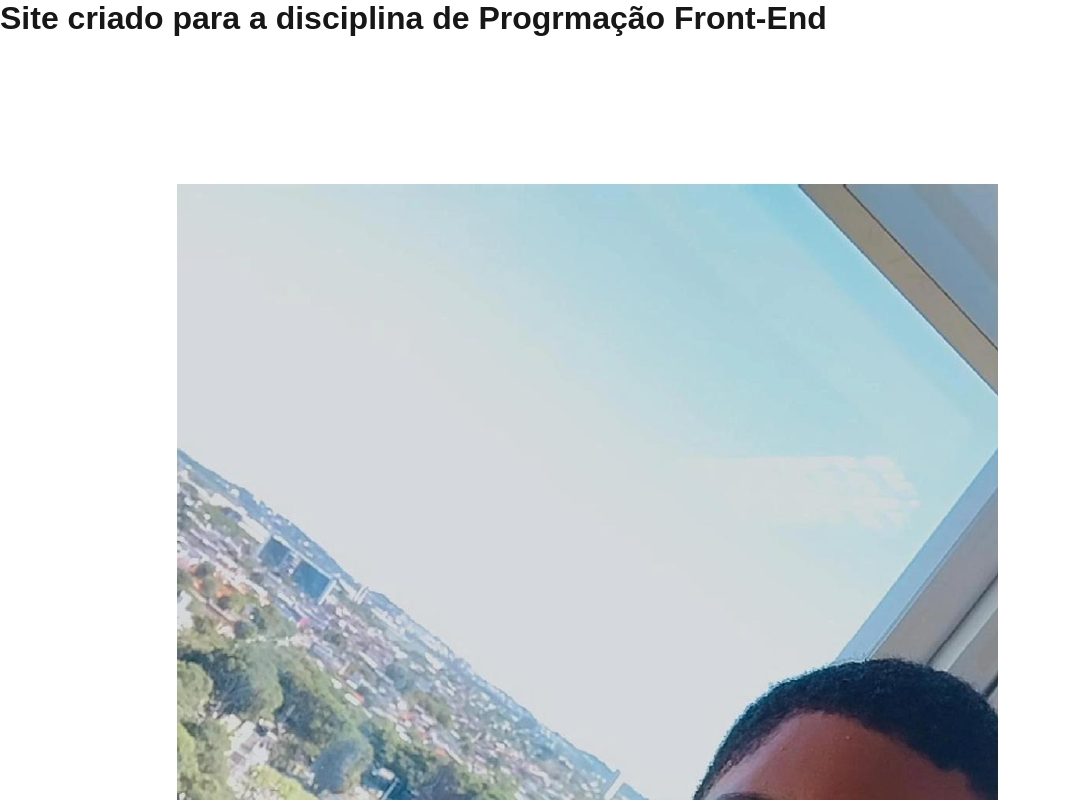
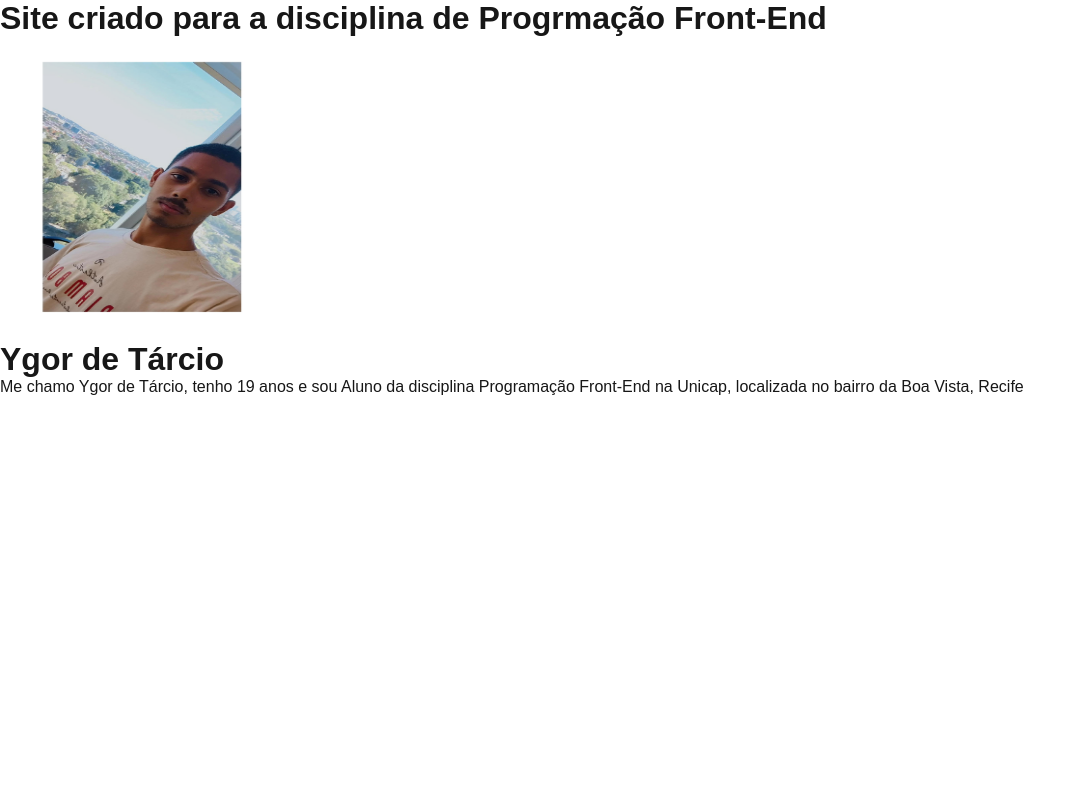
Before and after one commit to ygortsf/Front-end, a Next.js app in the folder bio-next/: page / in a window 1280 px wide. Shown: the top 800 px of the page, without its empty margins (0-1086 px from the left). Built offline with nearby package versions, Linux system fonts and the light colour scheme.

Commit message:
atualizando

```diff
--- a/bio-next/components/Profile.js
+++ b/bio-next/components/Profile.js
@@ -5,6 +5,8 @@ export function Profile(){
         src="/minha-foto.jpg"
         alt="Ygor de Tarcio"
         class="photo"
+        width={300}
+        height={300}
         />
         <h1> Ygor de Tárcio</h1>
 
```
